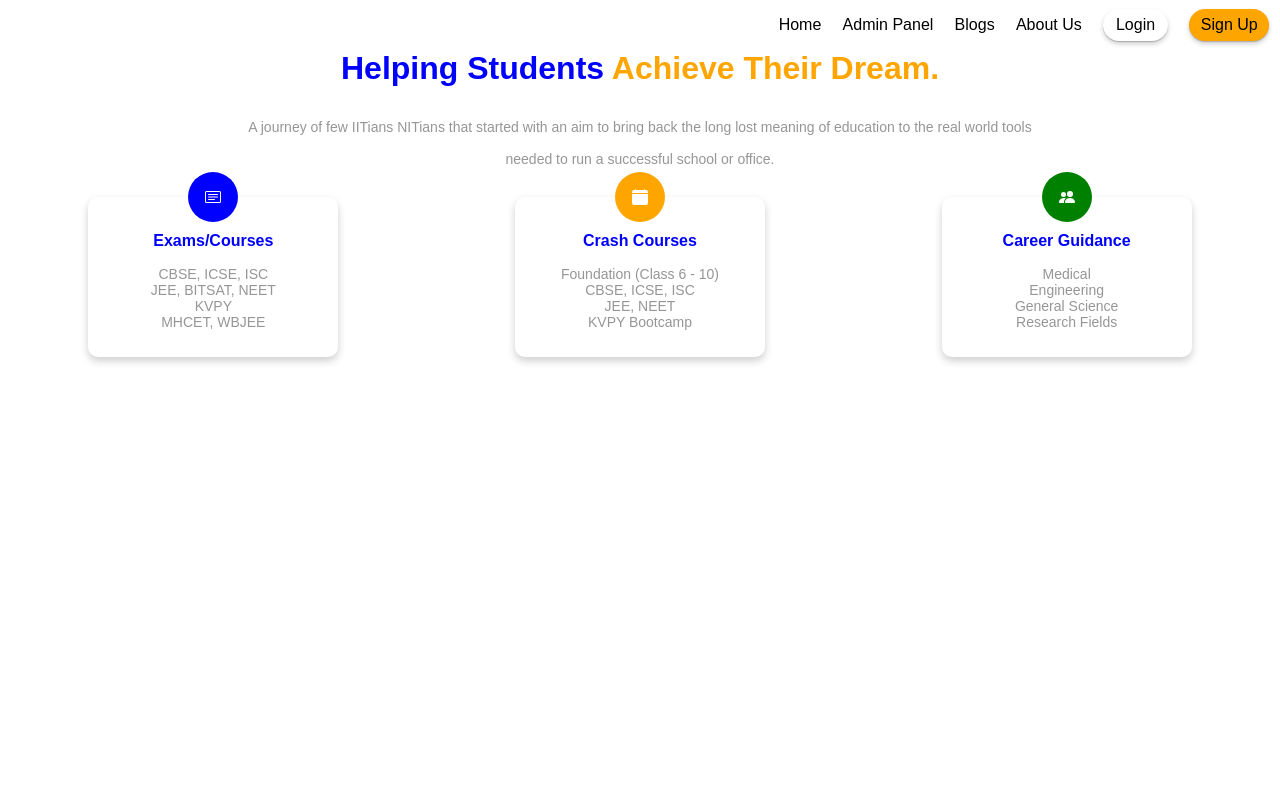
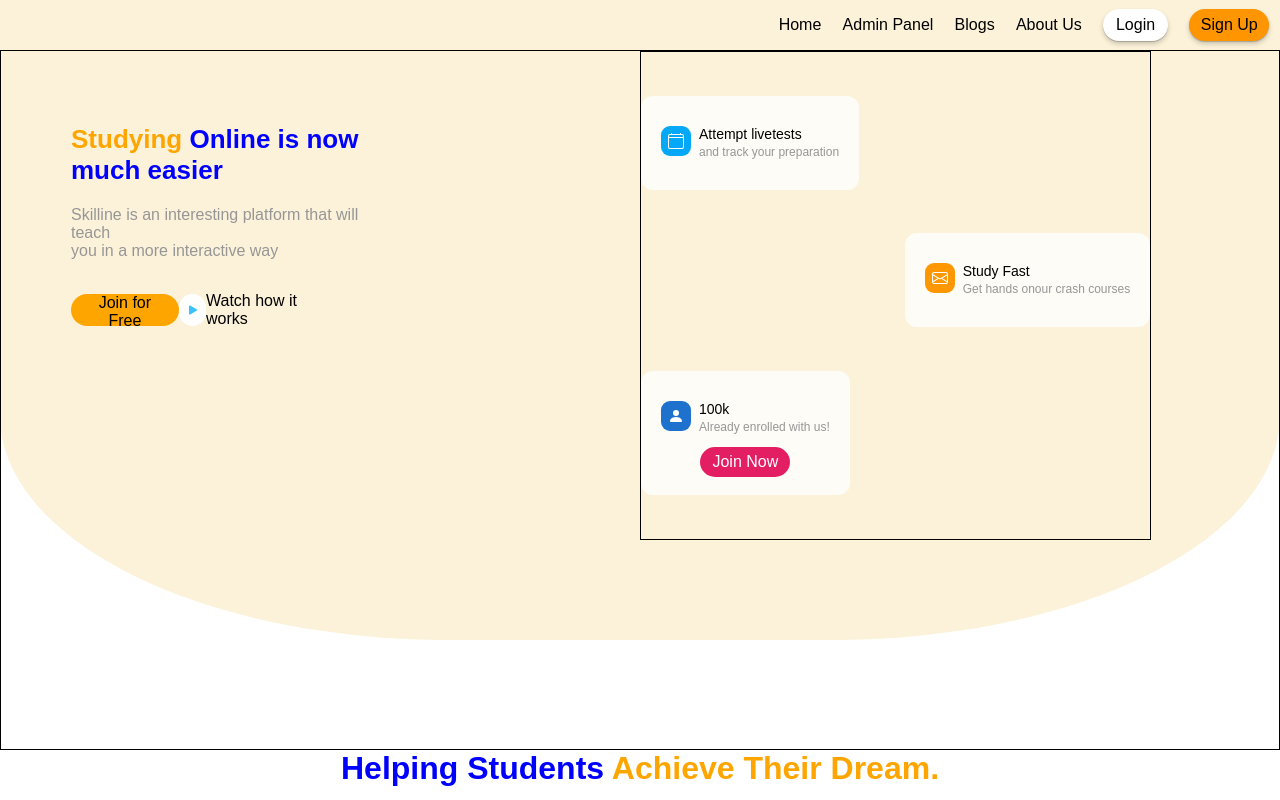
Before and after one commit to shrutikmali/internshala-assignment, a React (Create React App) app: page / in a window 1280 px wide. Shown: the top 800 px of the page. Built offline with nearby package versions, Linux system fonts and the light colour scheme.

Commit message:
Create mid section

```diff
--- a/src/App.js
+++ b/src/App.js
@@ -1,12 +1,15 @@
 import React from 'react';
 import NavBar from './NavBar/NavBar';
+import Section from './Section/Section';
 import Footer from './Footer/Footer';
 import './index.css';
 
 const App = () => {
   return (
     <>
+      <div className='background'></div>
       <NavBar />
+      <Section />
       <Footer />
     </>
   )
--- a/src/Footer/Card/card.css
+++ b/src/Footer/Card/card.css
@@ -3,7 +3,7 @@
   flex-direction: column;
   align-items: center; */
   width: 250px;
-  height: 160px;
+  height: 170px;
   background-color: white;
   border-radius: 10px;
   box-shadow: 0 4px 8px 0 rgba(0, 0, 0, 0.15), 0 4px 8px 0 rgba(0, 0, 0, 0.05);
--- a/src/Footer/Footer.js
+++ b/src/Footer/Footer.js
@@ -12,8 +12,8 @@ const Footer = () => {
     <div className='footerStyle'>
       <div className='footerHeading'>
         <p>
-          <span style={{color: 'blue'}}>Helping Students </span>
-          <span style={{color: 'orange'}}>Achieve Their Dream.</span>
+          <span className='footerSpan' style={{color: 'blue'}}>Helping Students </span>
+          <span className='footerSpan' style={{color: 'orange'}}>Achieve Their Dream.</span>
         </p>
       </div>
       <div className='footerSubtitle'>
--- a/src/Footer/footer.css
+++ b/src/Footer/footer.css
@@ -8,7 +8,7 @@
   font-weight: bold;
 }
 
-span {
+.footerSpan {
   font-size: 32px;
 }
 
--- a/src/NavBar/NavBar.js
+++ b/src/NavBar/NavBar.js
@@ -18,10 +18,10 @@ const NavBar = () => {
           <button>About Us</button>
         </div>
         <div className='nav-element'>
-          <button className='login'>Login</button>
+          <button className='login' style={{backgroundColor: 'rgb(255, 255, 255)'}}>Login</button>
         </div>
         <div className='nav-element'>
-          <button className='sign-up'>Sign Up</button>
+          <button className='sign-up' style={{backgroundColor: 'rgb(255, 149, 0)'}}>Sign Up</button>
         </div>
       </div>
     </div>
--- a/src/NavBar/navbar.css
+++ b/src/NavBar/navbar.css
@@ -19,7 +19,7 @@
   align-items: center;
 }
 
-button {
+.nav-element > button {
   background-color: transparent;
   border: none;
   outline: none;
--- /dev/null
+++ b/src/Section/FloatingTile/FloatingTile.js
@@ -0,0 +1,33 @@
+import React from 'react';
+import './floatingTile.css';
+
+const FloatingTile = ({ image, heading, imgColour, subtitle, btnText, btnColour}) => {
+  return (
+    <div className='floatingTile'>
+      <div style={{display: 'flex'}}>
+        <div className='floatingTileImg' style={{backgroundColor: imgColour}}>
+          {image}
+        </div>
+        <div className='floatingTileTxt'>
+          <div className='floatingTileHeading'>
+            <p>
+              {heading}
+            </p>
+          </div>
+          <div className='floatingTileSubtitle'>
+            <p>
+              {subtitle.map(txt => (
+                <span key={Math.random()}>{txt}</span>
+              ))}
+            </p>
+          </div>
+        </div>
+      </div>
+      {btnText && <div>
+        <button className='floatingTileJoinBtn'>{btnText}</button>
+      </div>}
+    </div>
+  )
+}
+
+export default FloatingTile;
--- /dev/null
+++ b/src/Section/FloatingTile/floatingTile.css
@@ -0,0 +1,47 @@
+.floatingTile {
+  width:fit-content;
+  height: fit-content;
+  background-color: rgb(253, 252, 247);
+  border-radius: 12px;
+  display: flex;
+  flex-direction: column;
+  justify-content: space-between;
+  align-items: center;
+  padding: 30px 20px;
+}
+
+.floatingTileImg {
+  width: 30px;
+  height: 30px;
+  display: flex;
+  justify-content: center;
+  align-items: center;
+  border-radius: 9px;
+}
+
+.floatingTileTxt {
+  margin-left: 8px;
+  height: 100%;
+}
+
+.floatingTileHeading > p {
+  font-size: 14px;
+}
+
+.floatingTileSubtitle > p > span {
+  font-size: 12px;
+  color: #969696;
+}
+
+.floatingTileJoinBtn {
+  color: white;
+  position: relative;
+  top: 12px;
+  border: none;
+  outline: none;
+  background-color: rgb(227, 30, 99);
+  width: 90px;
+  height: 30px;
+  border-radius: 15px;
+  cursor: pointer;
+}
--- /dev/null
+++ b/src/Section/Section.js
@@ -0,0 +1,45 @@
+import React from 'react';
+import FloatingTile from './FloatingTile/FloatingTile';
+import { BsPlayFill, BsCalendar4, BsEnvelope, BsFillPersonFill } from 'react-icons/bs';
+import './section.css';
+
+const Section = () => {
+  return (
+    <div className='section'>
+      <div className='sectionLeft'>
+        <div className='sectionLeftHeader'>
+          <p><span style={{color: 'orange'}}>Studying</span> Online is now <br />much easier</p>
+        </div>
+        <div className='sectionLeftSubtitle'>
+          <p>Skilline is an interesting platform that will teach <br />you in a more interactive way</p>
+        </div>
+        <div className='sectionLeftFooter'>
+          <button className='sectionLeftFooterJoinBtn'>Join for Free</button>
+          <div className='sectionLeftFooterPlayBtn'><BsPlayFill fill='rgb(59, 194, 252)'/></div>
+          <span>Watch how it works</span>
+        </div>
+      </div>
+      <div className='sectionRight'>
+        <FloatingTile
+        image={<BsCalendar4 fill='white'/>}
+        imgColour='rgb(5, 168, 247)'
+        heading='Attempt livetests'
+        subtitle={['and track your preparation']} />
+        <div style={{alignSelf: 'flex-end'}}><FloatingTile
+        image={<BsEnvelope fill='white'/>}
+        imgColour='rgb(255, 152, 0)'
+        heading='Study Fast'
+        subtitle={['Get hands on', 'our crash courses']} /></div>
+        <FloatingTile
+        image={<BsFillPersonFill fill='white'/>}
+        imgColour='rgb(30, 113, 205)'
+        heading='100k'
+        subtitle={['Already enrolled with us!']}
+        btnText='Join Now'
+        btnColour='rbg(237, 26, 97)' />
+      </div>
+    </div>
+  )
+}
+
+export default Section;
--- /dev/null
+++ b/src/Section/section.css
@@ -0,0 +1,81 @@
+.section {
+  width: 100vw;
+  height: 700px;
+  display: flex;
+  flex-direction: row;
+  justify-content: space-between;
+  border: 1px solid black;
+}
+
+.sectionLeft {
+  height: 50%;
+  width: 30%;
+  /* border: 1px solid red; */
+  display: flex;
+  flex-direction: column;
+  justify-content: center;
+  padding-left: 70px;
+  /* align-items: center; */
+}
+
+.sectionLeftHeader > p {
+  font-size: 26px;
+  color: blue;
+  font-weight: bold;
+}
+
+.sectionLeftHeader > p > span {
+  font-size: 26px;
+  color: blue;
+  font-weight: bold;
+}
+
+.sectionLeftSubtitle {
+  margin-top: 20px;
+}
+
+.sectionLeftSubtitle p {
+  color: #969696;
+}
+
+.sectionLeftFooter {
+  margin-top: 32px;
+  display: flex;
+  width: 80%;
+  /* border: 1px solid black; */
+  justify-content: space-between;
+  align-items: center;
+}
+
+.sectionLeftFooterJoinBtn {
+  background-color: orange;
+  border: none;
+  outline: none;
+  height: 32px;
+  border-radius: 16px;
+  padding: 0px 16px;
+  cursor: pointer;
+}
+
+.sectionLeftFooterPlayBtn {
+  width: 32px;
+  height: 32px;
+  border-radius: 16px;
+  background-color: white;
+  display: flex;
+  align-items: center;
+  justify-content: center;
+  padding-left: 2px;
+}
+
+.sectionRight {
+  margin-right: 10%;
+  width: 40%;
+  height: 70%;
+  display: flex;
+  flex-direction: column;
+  justify-content: space-evenly;
+  border: 1px solid black;
+  /* padding-right: 240px; */
+  align-items: space;
+}
--- a/src/index.css
+++ b/src/index.css
@@ -3,3 +3,13 @@
   padding: 0px;
   box-sizing: border-box;
 }
+
+.background {
+  height: 80vh;
+  width: 100vw;
+  background-color: rgb(252, 242, 217);
+  position: absolute;
+  z-index: -1;
+  border-bottom-left-radius: 35%;
+  border-bottom-right-radius: 35%;
+}
```
